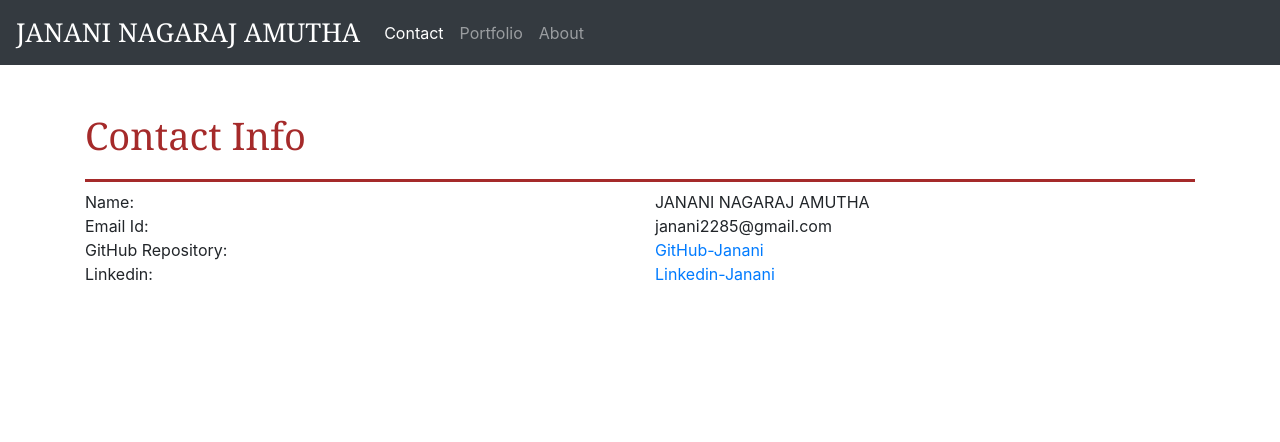
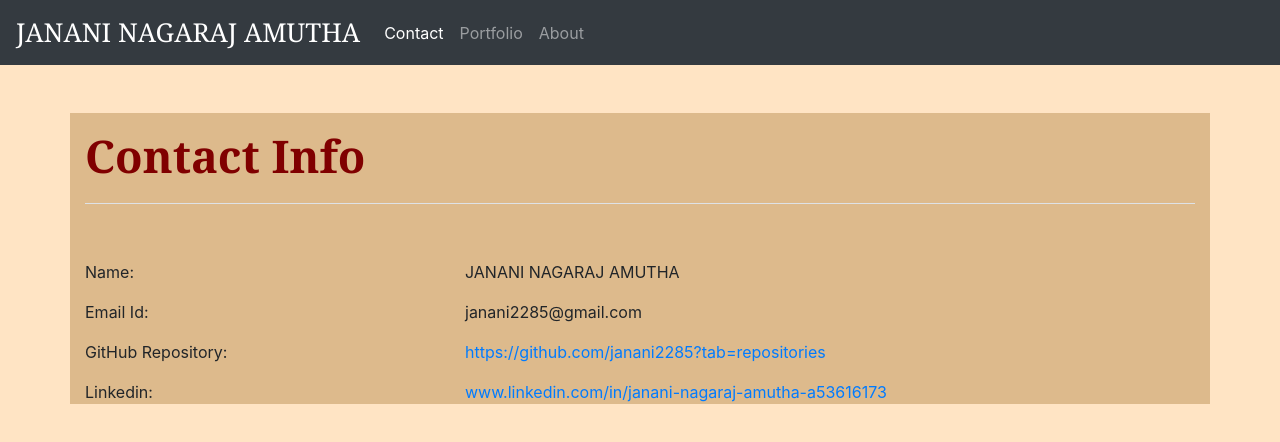
Before and after one commit to janani2285/Responsiveness-Portfolio, a plain HTML site: page contact.html in a window 1280 px wide. Drawn offline with nearby package versions, Linux system fonts and the light colour scheme.

Commit message:
Updated:CSS and contact.html for font styling

```diff
--- a/contact.html
+++ b/contact.html
@@ -28,31 +28,31 @@
         </nav>
     </section>
     <section>
-        <div class="container mt-5">
+        <div class="container mt-5 pt-3 container-style">
             <div class="row">
-                <div class="col">
+                <div class="col-md">
                     <header>
-                        <h1 class="header-font">Contact Info</h1>
+                        <h1 class="header-font border-bottom">Contact Info</h1>
                     </header>
                 </div>
             </div>
-            <div class="row">
-                <div class="col">
+            <div class="row mt-5">
+                <div class="col-md">
                    <div class="row">
-                       <div class="col">Name:</div>
-                       <div class="col">JANANI NAGARAJ AMUTHA</div>
+                       <div class="col-md-4">Name:</div>
+                       <div class="col-md-8">JANANI NAGARAJ AMUTHA</div>
                    </div>
-                   <div class="row">
-                    <div class="col">Email Id:</div>
-                    <div class="col">janani2285@gmail.com</div>
+                   <div class="row mt-3">
+                    <div class="col-md-4">Email Id:</div>
+                    <div class="col-md-8">janani2285@gmail.com</div>
                 </div>
-                <div class="row">
-                    <div class="col">GitHub Repository:</div>
-                    <div class="col"><a href="https://github.com/janani2285?tab=repositories">GitHub-Janani</a></div>
+                <div class="row mt-3">
+                    <div class="col-md-4">GitHub Repository:</div>
+                    <div class="col-md-8"><a href="https://github.com/janani2285?tab=repositories">https://github.com/janani2285?tab=repositories</a></div>
                 </div>
-                <div class="row">
-                    <div class="col">Linkedin:</div>
-                    <div class="col"><a href="www.linkedin.com/in/janani-nagaraj-amutha-a53616173">Linkedin-Janani</a></div>
+                <div class="row mt-3">
+                    <div class="col-md-4">Linkedin:</div>
+                    <div class="col-md-8"><a href="www.linkedin.com/in/janani-nagaraj-amutha-a53616173">www.linkedin.com/in/janani-nagaraj-amutha-a53616173</a></div>
                 </div>
                 </div>
 
--- a/style.css
+++ b/style.css
@@ -1,12 +1,20 @@
+body{
+    background-color: bisque;
+}
 .navbar-brand.name-font{
     font-size: 26px;
     font-family: Cambria, Cochin, Georgia, Times, 'Times New Roman', serif;
 }
 
 .header-font{
-    font-size: 38px;
+    font-size: 45px;
+    font-weight: bold;
     font-family: Cambria, Cochin, Georgia, Times, 'Times New Roman', serif;
-    color: brown;
-    border-bottom: solid;
+    color: maroon;
+  /*  border-bottom: solid;*/
     padding-bottom: 20px;
 }
+
+.container-style{
+    background-color: rgb(221, 186, 140);
+}
```
